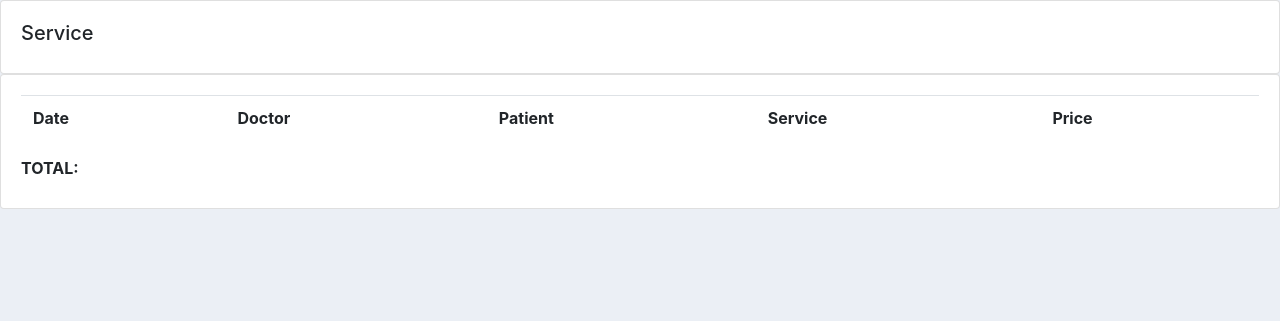
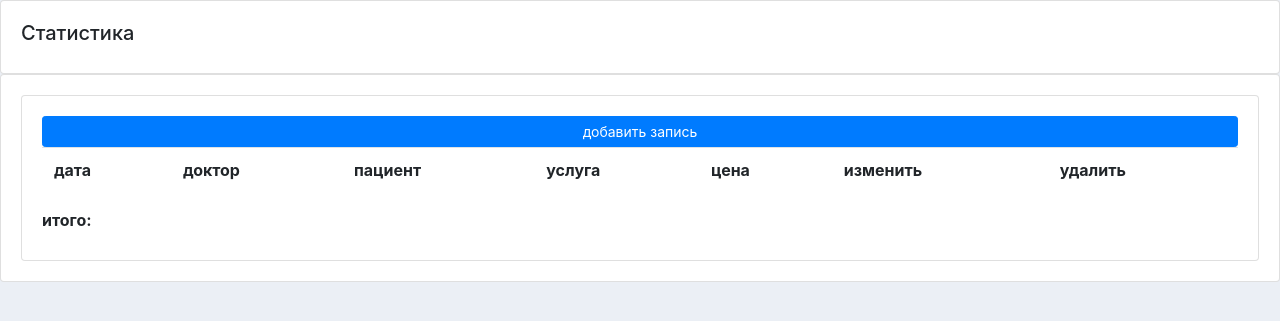
Before and after one commit to DireStraits01/CRM_Medical, a Django app: template templates/main/service.html in a window 1280 px wide. Shown: the part 80-401 px from the top of the page. Run offline with Django 3.2, Linux system fonts and the light colour scheme; the template is opened without the code that fills it, so the values that code supplies are empty; some libraries are stand-ins or nearby versions.

Commit message:
create a buttons for update, delete and create serivice to service.html

```diff
--- a/main/forms.py
+++ b/main/forms.py
@@ -11,4 +11,4 @@ class AppointmentForm(ModelForm):
 class ServiceForm(ModelForm):
     class Meta:
         model = Service
-        fields = ('patient', 'attending_doctor', 'price', 'date_of_treatment')
+        fields = '__all__'
--- a/main/models.py
+++ b/main/models.py
@@ -37,7 +37,7 @@ class Service(models.Model):
         Doctor, related_name='attending_doctor', null=True, on_delete=models.SET_NULL)
     treatment = models.ForeignKey(
         Treatment, related_name="treatment", null=True, on_delete=models.SET_NULL)
-    description = models.TextField(blank=True, null=True, max_length=50)
+    description = models.TextField(blank=True, max_length=50)
     price = models.DecimalField(max_digits=10, decimal_places=2)
     date_of_treatment = models.DateTimeField()
 
--- a/templates/main/service.html
+++ b/templates/main/service.html
@@ -3,16 +3,25 @@
 <div class="row">
     <div class="col-md">
         <div class="card card-body">
-            <h5>Service</h5>
+            <h5>Статистика</h5>
         </div>
         <div class="card card-body">
+            <div class="card card-body">
+                <a
+                    class="btn btn-primary btn-sm btn-block"
+                    href="{% url 'create_service' %}"
+                    >добавить запись</a
+                >
+
                 <table class="table">
                     <tr>
-                    <th>Date</th>
-                    <th>Doctor</th>
-                    <th>Patient</th>
-                    <th>Service</th>
-                    <th>Price</th>
+                        <th>дата</th>
+                        <th>доктор</th>
+                        <th>пациент</th>
+                        <th>услуга</th>
+                        <th>цена</th>
+                        <th>изменить</th>
+                        <th>удалить</th>
                     </tr>
                     <tr>
                         {% for works in service %}
@@ -21,11 +30,25 @@
                         <td>{{works.patient}}</td>
                         <td>{{works.treatment}}</td>
                         <td>{{works.price}}</td>
+                        <td>
+                            <a
+                                class="btn btn-sm btn-info"
+                                href="{% url 'update_service' works.id %}"
+                                >изменить</a
+                            >
+                        </td>
+                        <td>
+                            <a
+                                class="btn btn-sm btn-danger"
+                                href="{% url 'delete_service' works.id %}"
+                                >удалить</a
+                            >
+                        </td>
                     </tr>
                     {% endfor %}
                 </table>
                 <td>
-                <strong>TOTAL:</strong>
+                    <strong>итого:</strong>
                     <h3>{{totalPriceService}}</h3>
                 </td>
             </div>
@@ -33,3 +56,4 @@
     </div>
 
     {% endblock %}
+</div>
```
Also changed, not shown: main/urls.py (+7 -3 lines), main/views.py (+32 -1 lines), templates/main/delete_service.html (added, +9 -0 lines), templates/main/f_appointment.html (+4 -6 lines), templates/main/f_home.html (+6 -5 lines), db.sqlite3. Lines whose indentation alone changed are shown as unchanged.
